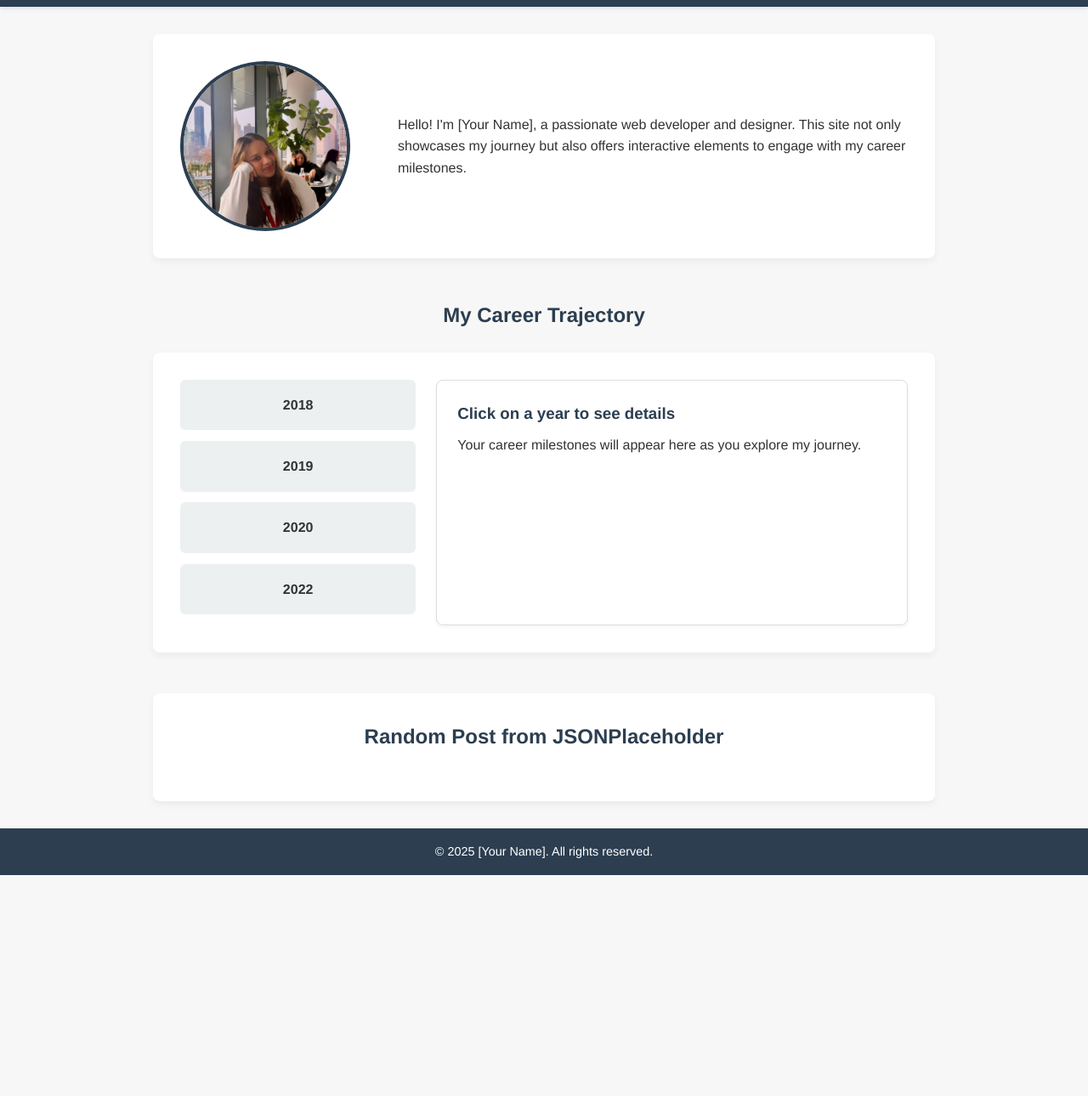
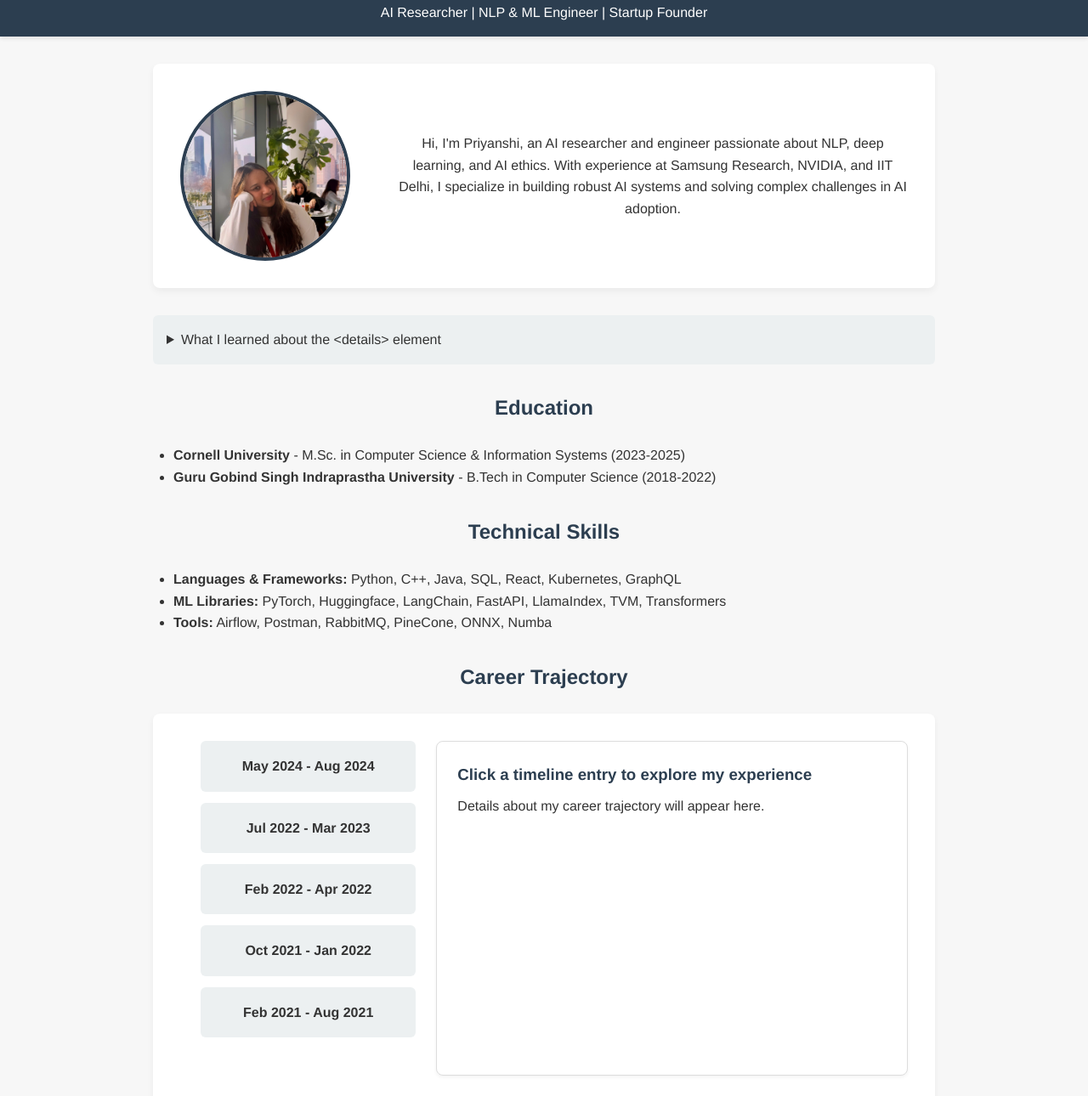
Before and after one commit to Priyanshiguptaaa/BuildingStartupSystems_Assignment3, a plain HTML site: page index.html in a window 1280 px wide. Shown: the part 75-1365 px from the top of the page at 85% size. Before the commit the page ends 1105 px from the top, so only its background shows below. Drawn offline with Linux system fonts and the light colour scheme; no server answers.

Commit message:
Adding design and content elements

```diff
--- a/index.html
+++ b/index.html
@@ -4,54 +4,141 @@
   <meta charset="UTF-8">
   <meta name="viewport" content="width=device-width, initial-scale=1">
   <!-- Open Graph metadata for rich link previews -->
-  <meta property="og:title" content="My Interactive Personal Homepage">
-  <meta property="og:description" content="Explore my career journey with interactive milestones.">
+  <meta property="og:title" content="Priyanshi Gupta - AI Researcher & Engineer">
+  <meta property="og:description" content="Explore Priyanshi Gupta’s career, research, and AI innovations.">
   <meta property="og:image" content="image.jpg">
+  <!-- Twitter Card meta tags for rich link previews -->
+  <meta name="twitter:card" content="summary_large_image">
+  <meta name="twitter:title" content="Priyanshi Gupta - AI Researcher & Engineer">
+  <meta name="twitter:description" content="Explore Priyanshi Gupta’s career, research, and AI innovations.">
+  <meta name="twitter:image" content="image.jpg">
   <link rel="stylesheet" href="styles.css">
-  <title>My Interactive Homepage</title>
+  <title>Priyanshi Gupta - AI Researcher & Engineer</title>
 </head>
 <body>
-  <header>
-    <h1>Welcome to My Homepage</h1>
+  <header id="page-header">
+    <h1>Priyanshi Gupta</h1>
+    <p>AI Researcher | NLP & ML Engineer | Startup Founder</p>
   </header>
 
   <main>
-    <!-- Personal Introduction -->
+    <!-- Introduction Section -->
     <section class="intro">
-      <img src="image.jpg" alt="Profile Picture" class="profile-pic">
+      <img src="image.jpg" alt="Priyanshi Gupta" class="profile-pic">
       <div class="bio">
-        <p>Hello! I'm [Your Name], a passionate web developer and designer. This site not only showcases my journey but also offers interactive elements to engage with my career milestones.</p>
+        <p>
+          Hi, I'm Priyanshi, an AI researcher and engineer passionate about NLP, deep learning, and AI ethics.
+          With experience at Samsung Research, NVIDIA, and IIT Delhi, I specialize in building robust AI systems and solving complex challenges in AI adoption.
+        </p>
       </div>
     </section>
 
-    <!-- Interactive Career Trajectory -->
+    <!-- New HTML Element: <details> -->
+    <section class="extra-info">
+      <details>
+        <summary>What I learned about the &lt;details&gt; element</summary>
+        <p>
+          The &lt;details&gt; element creates a widget that users can open and close to reveal hidden information.
+          I learned that it improves content organization and helps reduce clutter by letting users choose when to see more details.
+        </p>
+      </details>
+    </section>
+
+    <!-- Education Section -->
+    <section class="education">
+      <h2>Education</h2>
+      <ul>
+        <li><strong>Cornell University</strong> - M.Sc. in Computer Science & Information Systems (2023-2025)</li>
+        <li><strong>Guru Gobind Singh Indraprastha University</strong> - B.Tech in Computer Science (2018-2022)</li>
+      </ul>
+    </section>
+
+    <!-- Skills Section -->
+    <section class="skills">
+      <h2>Technical Skills</h2>
+      <ul>
+        <li><strong>Languages & Frameworks:</strong> Python, C++, Java, SQL, React, Kubernetes, GraphQL</li>
+        <li><strong>ML Libraries:</strong> PyTorch, Huggingface, LangChain, FastAPI, LlamaIndex, TVM, Transformers</li>
+        <li><strong>Tools:</strong> Airflow, Postman, RabbitMQ, PineCone, ONNX, Numba</li>
+      </ul>
+    </section>
+
+    <!-- Interactive Career Timeline -->
     <section class="career">
-      <h2>My Career Trajectory</h2>
+      <h2>Career Trajectory</h2>
       <div class="timeline-container">
         <ul class="timeline">
-          <li data-milestone="Internship at Company A" data-description="During my internship at Company A, I learned the basics of web development and collaborated on exciting projects." tabindex="0">2018</li>
-          <li data-milestone="Junior Developer at Company B" data-description="As a Junior Developer, I contributed to real-world projects, sharpening my coding skills and learning agile methodologies." tabindex="0">2019</li>
-          <li data-milestone="Mid-level Developer at Company C" data-description="At Company C, I took on more responsibility and began mentoring new team members while building robust applications." tabindex="0">2020</li>
-          <li data-milestone="Senior Developer at Company D" data-description="Now, as a Senior Developer, I lead projects, design system architectures, and drive innovation." tabindex="0">2022</li>
+          <li data-milestone="Samsung Research America"
+              data-description="Developed an LLM-based reasoning framework for Bixby, improving response accuracy for 200M+ users." tabindex="0">
+            May 2024 - Aug 2024
+          </li>
+          <li data-milestone="IIT Delhi - NLP Research Engineer"
+              data-description="Created the 3Ctext dataset and developed a Transformer-based model for inline citation classification (PAKDD'23)." tabindex="0">
+            Jul 2022 - Mar 2023
+          </li>
+          <li data-milestone="SYSTRAN - NLP Engineer Intern"
+              data-description="Enhanced speech translation accuracy by 40.2% using fuzzy matching and homophone modeling." tabindex="0">
+            Feb 2022 - Apr 2022
+          </li>
+          <li data-milestone="NVIDIA - Deep Learning Engineer Intern"
+              data-description="Fine-tuned Jasper & Citrinet ASR models with NeMo Toolkit, improving Hindi speech recognition." tabindex="0">
+            Oct 2021 - Jan 2022
+          </li>
+          <li data-milestone="NOKIA - ML Engineer Intern"
+              data-description="Developed a multilingual PDF translation pipeline using OpenCV, Tesseract, and EasyNMT (89.5% accuracy)." tabindex="0">
+            Feb 2021 - Aug 2021
+          </li>
         </ul>
         <div class="milestone-detail">
-          <h3 id="milestone-title">Click on a year to see details</h3>
-          <p id="milestone-description">Your career milestones will appear here as you explore my journey.</p>
+          <h3 id="milestone-title">Click a timeline entry to explore my experience</h3>
+          <p id="milestone-description">Details about my career trajectory will appear here.</p>
         </div>
       </div>
     </section>
 
-    <!-- API Data Section -->
-    <section class="api-data">
-      <h2>Random Post from JSONPlaceholder</h2>
-      <div id="api-result">
-        <!-- API content will load here -->
-      </div>
+    <!-- Projects Section -->
+    <section class="projects">
+      <h2>Projects</h2>
+      <ul>
+        <li><strong>EchosysAI (Founder):</strong> AI-driven bug triage and error analysis system.</li>
+        <li><strong>ML Hardware Systems:</strong> Optimized LLMs for dialogue systems using LoRA & quantization.</li>
+        <li><strong>SafeStream:</strong> AI-powered content moderation system for real-time social media filtering.</li>
+        <li><strong>Filter Misaligned Translation Pairs:</strong> Improved dataset alignment with LASER embeddings.</li>
+      </ul>
+    </section>
+
+    <!-- Research Section -->
+    <section class="research">
+      <h2>Research</h2>
+      <ul>
+        <li><strong>Cornell Tech - Graduate Research Assistant:</strong> Developed a HITL framework for AI ethics and model steerability.</li>
+        <li><strong>Cornell NLP Lab - Researcher:</strong> Investigated model interpretability using Hessian derivatives.</li>
+        <li><strong>University of South Carolina - NLP Research Intern:</strong> Adapted NL2SQL models for sensor-driven language technology.</li>
+      </ul>
+    </section>
+
+    <!-- Publications Section -->
+    <section class="publications">
+      <h2>Publications</h2>
+      <ul>
+        <li><strong>PeriCite: Inline Citation Classification</strong> - PAKDD 2023</li>
+        <li><strong>AniMOJity: Hate Speech Detection in Indic Languages</strong> - ICON 2022</li>
+      </ul>
     </section>
   </main>
 
   <footer>
-    <p>&copy; 2025 [Your Name]. All rights reserved.</p>
+    <p>&copy; 2025 Priyanshi Gupta | <a href="https://www.linkedin.com/in/priyanshi-gupta">LinkedIn</a> | <a href="https://github.com/priyanshigupta">GitHub</a></p>
+    <!-- Analytics Tracking (Optional Extra Credit) -->
+    <!--
+    <script async src="https://www.googletagmanager.com/gtag/js?id=YOUR_TRACKING_ID"></script>
+    <script>
+      window.dataLayer = window.dataLayer || [];
+      function gtag(){dataLayer.push(arguments);}
+      gtag('js', new Date());
+      gtag('config', 'YOUR_TRACKING_ID');
+    </script>
+    -->
   </footer>
 
   <script src="script.js"></script>
--- a/styles.css
+++ b/styles.css
@@ -1,15 +1,16 @@
-/* Reset and Base Styles */
+/* Reset */
 * {
-    box-sizing: border-box;
   margin: 0;
   padding: 0;
+  box-sizing: border-box;
 }
 
+/* Base Styles */
 body {
   font-family: 'Helvetica Neue', Helvetica, Arial, sans-serif;
-    line-height: 1.6;
   background-color: #f7f7f7;
   color: #333;
+  line-height: 1.6;
   display: grid;
   grid-template-rows: auto 1fr auto;
   min-height: 100vh;
@@ -19,33 +20,37 @@
 header, footer {
   background-color: #2c3e50;
   color: #fff;
+  text-align: center;
   padding: 1em;
-    text-align: center;
   box-shadow: 0 2px 5px rgba(0,0,0,0.1);
+}
+
+header h1 {
+  margin-bottom: 0.3em;
 }
 
 footer p {
   font-size: 0.9em;
 }
 
-  /* Main Content */
+/* Main Container */
 main {
-    padding: 2em;
   max-width: 1200px;
   margin: 0 auto;
+  padding: 2em;
 }
 
 /* Introduction Section */
 .intro {
+  background-color: #fff;
+  padding: 2em;
+  border-radius: 8px;
+  box-shadow: 0 4px 8px rgba(0,0,0,0.05);
   display: flex;
   flex-direction: column;
   align-items: center;
   gap: 1.5em;
-    margin-bottom: 3em;
-    background-color: #fff;
-    padding: 2em;
-    border-radius: 8px;
-    box-shadow: 0 4px 8px rgba(0,0,0,0.05);
+  margin-bottom: 2em;
 }
 
 .profile-pic {
@@ -54,11 +59,15 @@
   border-radius: 50%;
   object-fit: cover;
   border: 4px solid #2c3e50;
-    transition: transform 0.3s ease;
+  transition: transform 0.3s ease, filter 0.3s ease;
 }
 
 .profile-pic:hover {
   transform: scale(1.05);
+  /* New CSS Property: Applying a filter to enhance contrast on hover.
+     I learned that CSS filters allow for real-time image manipulation
+     without needing image editing software. */
+  filter: contrast(1.2);
 }
 
 .bio {
@@ -66,18 +75,41 @@
   text-align: center;
 }
 
-  /* Career Trajectory Section */
-  .career {
-    margin-bottom: 3em;
+/* Section Headings */
+section h2 {
+  margin-bottom: 1em;
+  color: #2c3e50;
+  text-align: center;
 }
 
-  .career h2 {
-    text-align: center;
-    margin-bottom: 1em;
-    color: #2c3e50;
+/* List Styles for Education, Skills, Projects, etc. */
+section ul {
+  list-style-type: disc;
+  margin-left: 1.5em;
+  margin-bottom: 2em;
 }
 
-  /* Timeline Container */
+/* Extra Info Section: <details> element styling */
+.extra-info details {
+  background-color: #ecf0f1;
+  padding: 1em;
+  border-radius: 6px;
+  margin-bottom: 2em;
+  /* New CSS Property: Using filter on the details element to apply a subtle blur effect.
+     I learned that filters can be combined with transitions for smooth visual effects. */
+  filter: blur(0);
+  transition: filter 0.3s ease;
+}
+
+.extra-info details:hover {
+  filter: blur(0.5px);
+}
+
+/* Interactive Career Timeline Section */
+.career {
+  margin-bottom: 2em;
+}
+
 .timeline-container {
   display: grid;
   grid-template-columns: 1fr 2fr;
@@ -88,7 +120,6 @@
   box-shadow: 0 4px 8px rgba(0,0,0,0.05);
 }
 
-  /* Timeline List */
 .timeline {
   list-style: none;
 }
@@ -97,11 +128,11 @@
   background-color: #ecf0f1;
   margin-bottom: 0.8em;
   padding: 1em;
-    cursor: pointer;
-    border-radius: 6px;
-    transition: background-color 0.3s ease, transform 0.3s ease;
   text-align: center;
   font-weight: bold;
+  border-radius: 6px;
+  cursor: pointer;
+  transition: background-color 0.3s, transform 0.3s;
   border: 1px solid transparent;
 }
 
@@ -112,7 +143,6 @@
   outline: none;
 }
 
-  /* Milestone Detail */
 .milestone-detail {
   background-color: #fff;
   padding: 1.5em;
@@ -127,33 +157,15 @@
   color: #2c3e50;
 }
 
-  /* API Data Section */
-  .api-data {
-    background-color: #fff;
-    padding: 2em;
-    border-radius: 8px;
-    box-shadow: 0 4px 8px rgba(0,0,0,0.05);
-    text-align: center;
-  }
-
-  .api-data h2 {
-    margin-bottom: 1em;
-    color: #2c3e50;
-  }
-
 /* Responsive Adjustments */
 @media (min-width: 768px) {
   .intro {
     flex-direction: row;
-      align-items: center;
-      justify-content: center;
+    text-align: left;
   }
-
-    .intro .bio {
-      text-align: left;
+  .bio {
     margin-left: 2em;
   }
-
   .timeline-container {
     grid-template-columns: 1fr 2fr;
   }
```
Also changed, not shown: script.js (+17 -3 lines). Lines whose indentation alone changed are shown as unchanged.
